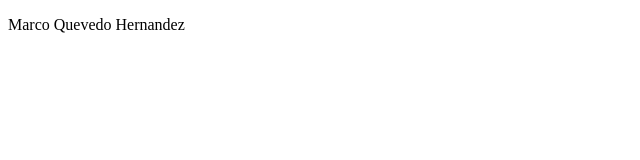
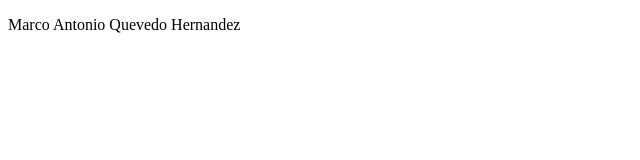
Before and after one commit to MQuevedo20/new-repo, a plain HTML site: page index.html in a window 1280 px wide. Shown: the full height of the page, 0-640 px from the left. Drawn offline with Linux system fonts and the light colour scheme.

Commit message:
Proyecto Split 3

```diff
--- a/index.html
+++ b/index.html
@@ -6,6 +6,6 @@
     <title>Document</title>
   </head>
   <body>
-    <p>Marco Quevedo Hernandez</p>
+    <p>Marco Antonio Quevedo Hernandez</p>
   </body>
 </html>
```
